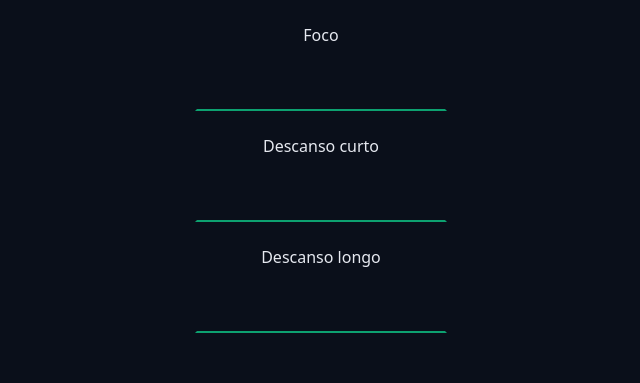
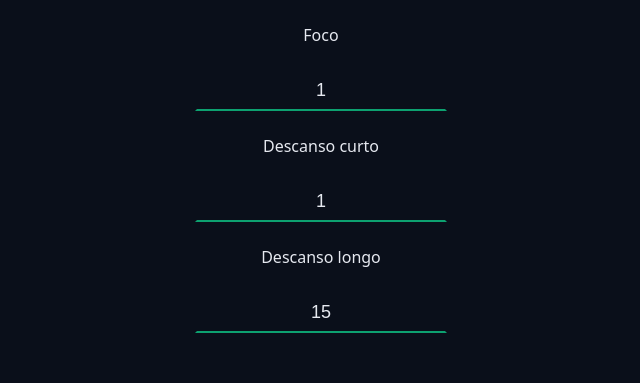
Before and after one commit to rfreitas16/chronos-pomodoro, a React (Vite) app: page /settings in a window 1280 px wide. Shown: the part 546-929 px from the top of the page, without its empty margins (319-959 px from the left). Built offline with nearby package versions, Linux system fonts and the light colour scheme.

Commit message:
capturando os botoes do menu configuracao

```diff
--- a/src/pages/Settings/index.tsx
+++ b/src/pages/Settings/index.tsx
@@ -4,8 +4,23 @@ import { DefaultButton } from '../../components/DefaultButton';
 import { DefaultInput } from '../../components/DefaultInput';
 import { Heading } from '../../components/Heading';
 import { MainTemplate } from '../../templates/MainTemplate';
+import { useRef } from 'react';
+import { useTaskContext } from '../../contexts/TaskContext/useTaskContext';
 
 export function Settings() {
+  const { state } = useTaskContext();
+  const workTimeInput = useRef<HTMLInputElement>(null);
+  const shortBreakTimeInput = useRef<HTMLInputElement>(null);
+  const longBreakTimeInput = useRef<HTMLInputElement>(null);
+
+  function handleSaveSettings(e: React.FormEvent<HTMLFormElement>) {
+    e.preventDefault();
+
+    const workTime = workTimeInput.current?.value;
+    const shortBreakTime = shortBreakTimeInput.current?.value;
+    const longBreakTime = longBreakTimeInput.current?.value;
+  }
+
   return (
     <MainTemplate>
       <Container>
@@ -17,15 +32,30 @@ export function Settings() {
         </p>
       </Container>
       <Container>
-        <form action='' className='form'>
+        <form onSubmit={handleSaveSettings} action='' className='form'>
           <div className='formRow'>
-            <DefaultInput id='workTime' labelText='Foco' />
+            <DefaultInput
+              id='workTime'
+              labelText='Foco'
+              ref={workTimeInput}
+              defaultValue={state.config.workTime}
+            />
           </div>
           <div className='formRow'>
-            <DefaultInput id='shortTime' labelText='Descanso curto' />
+            <DefaultInput
+              id='shortTime'
+              labelText='Descanso curto'
+              ref={shortBreakTimeInput}
+              defaultValue={state.config.shortBreakTime}
+            />
           </div>
           <div className='formRow'>
-            <DefaultInput id='longBreakTime' labelText='Descanso longo' />
+            <DefaultInput
+              id='longBreakTime'
+              labelText='Descanso longo'
+              ref={longBreakTimeInput}
+               defaultValue={state.config.longBreakTime}
+            />
           </div>
           <div className='formRow'>
             <DefaultButton
```
